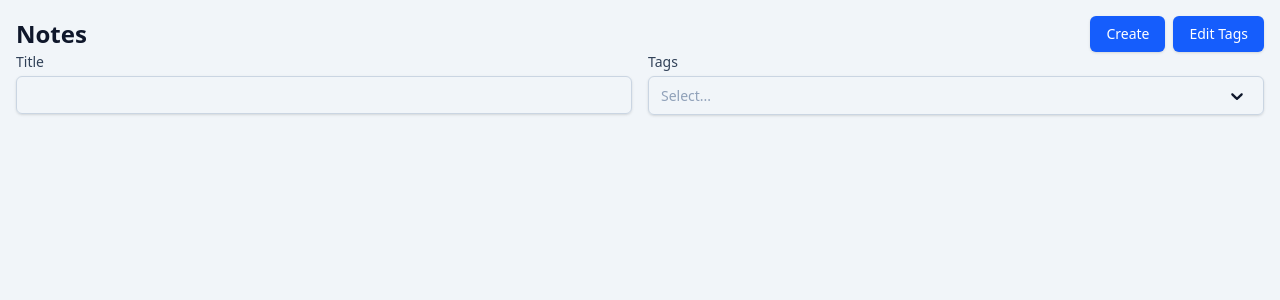
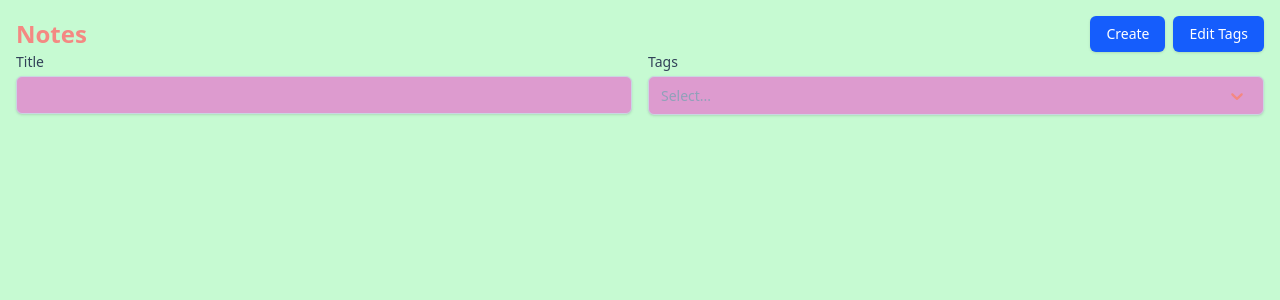
Before and after one commit to QuintonEL/mtg-deck-notes, a React (Vite) app: page / in a window 1280 px wide. Shown: the top 300 px of the page. Built offline with nearby package versions, Linux system fonts and the light colour scheme.

Commit message:
added some styling

```diff
--- a/src/NoteList.module.css
+++ b/src/NoteList.module.css
@@ -1,5 +1,6 @@
 .card {
   transition: translate ease-in-out 10ms, box-shadow ease-in-out 10ms;
+  background-color: #fad2cc;
 }
 
 .card:hover,
--- a/src/NoteList.tsx
+++ b/src/NoteList.tsx
@@ -88,7 +88,7 @@ export function NoteList({
               value={title}
               onChange={(e) => setTitle(e.target.value)}
               required
-              className="mt-1 w-full rounded-md border border-slate-300 px-3 py-2 text-sm shadow-sm focus:border-blue-500 focus:ring focus:ring-blue-500/50"
+              className="mt-1 w-full rounded-md border border-slate-300 px-3 py-2 text-sm shadow-sm focus:border-blue-500 focus:ring focus:ring-blue-500/50 bg-[#dd9bcf]"
             />
           </div>
           <div>
@@ -122,7 +122,7 @@ export function NoteList({
                 // outer control (the "input" shell)
                 control: (state) =>
                   [
-                    "mt-1 w-full rounded-md border text-sm shadow-sm",
+                    "mt-1 w-full rounded-md border text-sm shadow-sm bg-[#dd9bcf]",
                     state.isFocused
                       ? "border-blue-500 ring-2 ring-blue-500/50"
                       : "border-slate-300",
@@ -142,6 +142,8 @@ export function NoteList({
 
                 // dropdown menu
                 menu: () => "mt-1 border border-slate-200 rounded-md shadow-lg",
+                // menu list (inside menu)
+                menuList: () => "bg-white",
                 option: (state) =>
                   `cursor-pointer px-3 py-2 ${
                     state.isSelected
--- a/src/index.css
+++ b/src/index.css
@@ -6,6 +6,6 @@ body,
   height: 100%;
 }
 body {
-  background-color: theme("colors.slate.100");
-  color: theme("colors.slate.900");
+  background-color: #c6fad2;
+  color: #f48882;
 }
```
